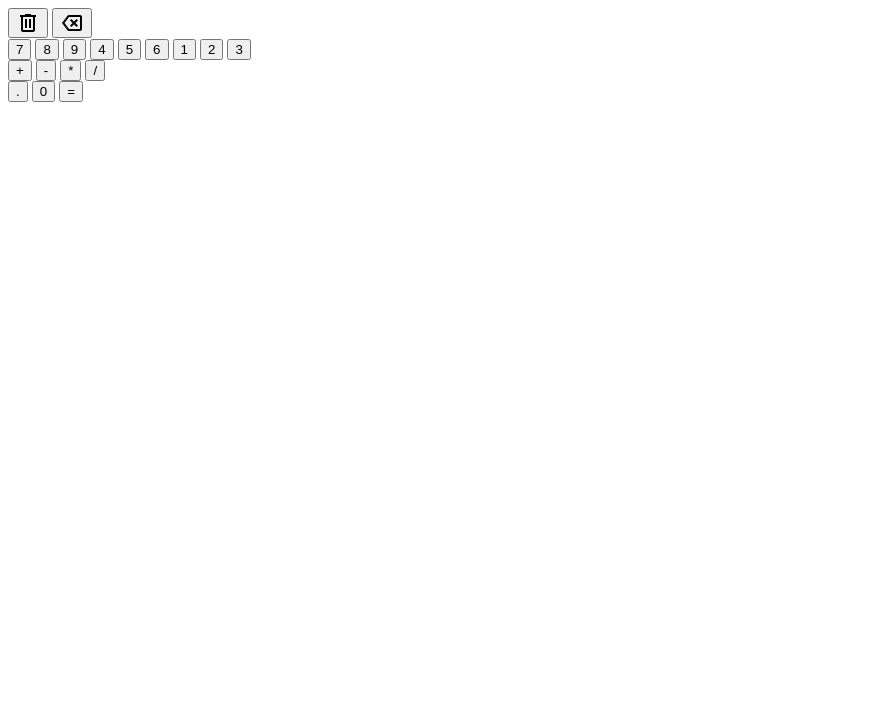
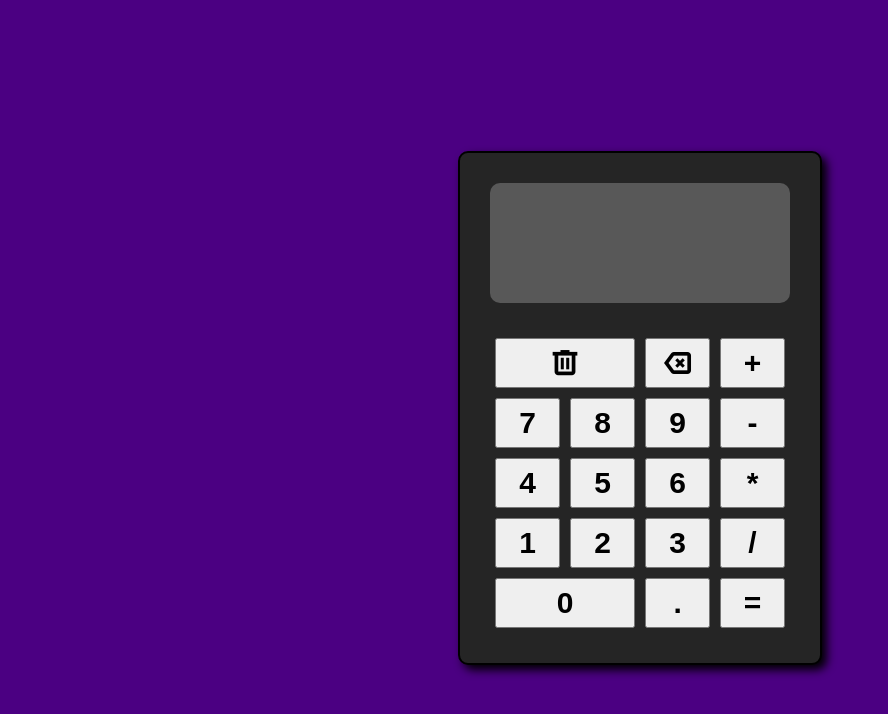
Before and after one commit to carsondecker/odin-calculator, a plain HTML site: page index.html in a window 1280 px wide. Shown: the whole page, without its empty margins (0-888 px from the left). Drawn offline with nearby package versions, Linux system fonts and the light colour scheme.

Commit message:
basic setup for css

```diff
--- a/calculator.js
+++ b/calculator.js
@@ -24,9 +24,15 @@ const digit = (num) => {
 // When decimal is clicked
 const decimal = () => {
     if (currentOperator == "")
-        lhs += ".";
+        if (!lhs.includes(".")) {
+            lhs += ".";
+            updateDisplay(lhs);
+        }
     else
+    if (!rhs.includes(".")) {
         rhs += ".";
+        updateDisplay(lhs);
+    }
 }
 
 // When an operator is clicked
--- a/index.html
+++ b/index.html
@@ -15,32 +15,41 @@
             <div id="display"></div>
         </div>
         <div id="buttons">
-            <div class="delete-buttons">
-                <button id="clear" onclick="clr()" class="material-symbols-outlined">delete</button>
-                <button id="back" onclick="backspace()" class="material-symbols-outlined">backspace</button>
+            <div id="left-buttons">
+                <div id="delete-buttons">
+                    <button id="clear" class="del material-symbols-outlined" onclick="clr()">delete</button>
+                    <button id="back" class="del material-symbols-outlined" onclick="backspace()">backspace</button>
+                </div>
+                <div id="number-buttons">
+                    <div class="row">
+                        <button id="7" class="num" onclick="digit(7)">7</button>
+                        <button id="8" class="num" onclick="digit(8)">8</button>
+                        <button id="9" class="num" onclick="digit(9)">9</button>
+                    </div>
+                    <div class="row">
+                        <button id="4" class="num" onclick="digit(4)">4</button>
+                        <button id="5" class="num" onclick="digit(5)">5</button>
+                        <button id="6" class="num" onclick="digit(6)">6</button>
+                    </div>
+                    <div class="row">
+                        <button id="1" class="num" onclick="digit(1)">1</button>
+                        <button id="2" class="num" onclick="digit(2)">2</button>
+                        <button id="3" class="num" onclick="digit(3)">3</button>
+                    </div>
+                    <div class="row">
+                        <button id="0" class="num zero" onclick="digit(0)">0</button>
+                        <button id="." class="num" onclick="decimal()">.</button>
+                    </div>
+                </div>
             </div>
-            <div class="number-buttons">
-                <button id="7" onclick="digit(7)">7</button>
-                <button id="8" onclick="digit(8)">8</button>
-                <button id="9" onclick="digit(9)">9</button>
-                <button id="4" onclick="digit(4)">4</button>
-                <button id="5" onclick="digit(5)">5</button>
-                <button id="6" onclick="digit(6)">6</button>
-                <button id="1" onclick="digit(1)">1</button>
-                <button id="2" onclick="digit(2)">2</button>
-                <button id="3" onclick="digit(3)">3</button>
+            <div id="operator-buttons">
+                <button id="+" class="op" onclick="operator('+')">+</button>
+                <button id="-" class="op" onclick="operator('-')">-</button>
+                <button id="*" class="op" onclick="operator('*')">*</button>
+                <button id="/" class="op" onclick="operator('/')">/</button>
+                <button id="=" class="equals" onclick="equals()">=</button>
             </div>
-            <div class="operator-buttons">
-                <button id="+" onclick="operator('+')">+</button>
-                <button id="-" onclick="operator('-')">-</button>
-                <button id="*" onclick="operator('*')">*</button>
-                <button id="/" onclick="operator('/')">/</button>
-            </div>
-            <div class="bottom-buttons">
-                <button id="." onclick="decimal()">.</button>
-                <button id="0" onclick="digit(0)">0</button>
-                <button id="=" onclick="equals()">=</button>
-            </div>
+
         </div>
     </div>
 </body>
--- a/styles.css
+++ b/styles.css
@@ -0,0 +1,98 @@
+body {
+    display: flex;
+    justify-content: center;
+    align-items: center;
+    height: 100vh;
+    background-color: indigo;
+}
+
+#container {
+    display: flex;
+    flex-direction: column;
+    justify-content: center;
+    align-items: stretch;
+    width: 360px;
+    border-radius: 10px;
+    border: 2px solid;
+    border-color: black;
+    background-color: rgb(37, 37, 37);
+    filter: drop-shadow(5px 5px 5px black);
+}
+
+#screen {
+    margin: 30px;
+    padding: 15px 25px;
+    background-color: rgb(88, 88, 88);
+    border-radius: 10px;
+    display: flex;
+    flex-direction: column;
+    align-items: flex-end;
+    flex: 0 0 100%;
+}
+
+#preview {
+    height: 30px;
+    text-align: right;
+    font-size: 30px;
+}
+
+#display {
+    height: 60px;
+    text-align: right;
+    font-size: 60px;
+}
+
+#buttons {
+    margin: 30px;
+    margin-top: 0px;
+    display: flex;
+}
+
+button {
+    font-size: 30px;
+    font-weight: bold;
+    height: 50px;
+    margin: 5px;
+}
+
+#left-buttons {
+    display: flex;
+    flex-direction: column;
+    flex: 3;
+}
+
+#operator-buttons {
+    flex: 1;
+    display: flex;
+    flex-direction: column;
+}
+
+#delete-buttons {
+    display: flex;
+}
+
+.row {
+    display: flex;
+}
+
+.num {
+    flex-grow: 1;
+    font-size: 30px;
+    font-weight: bold;
+}
+
+.num.zero {
+    flex-grow: 2.65;
+}
+
+#clear {
+    flex-grow: 3;
+    font-size: 30px;
+    font-weight: bold;
+}
+
+#back {
+    flex-grow: .6;
+    font-size: 30px;
+    font-weight: bold;
+}
```
